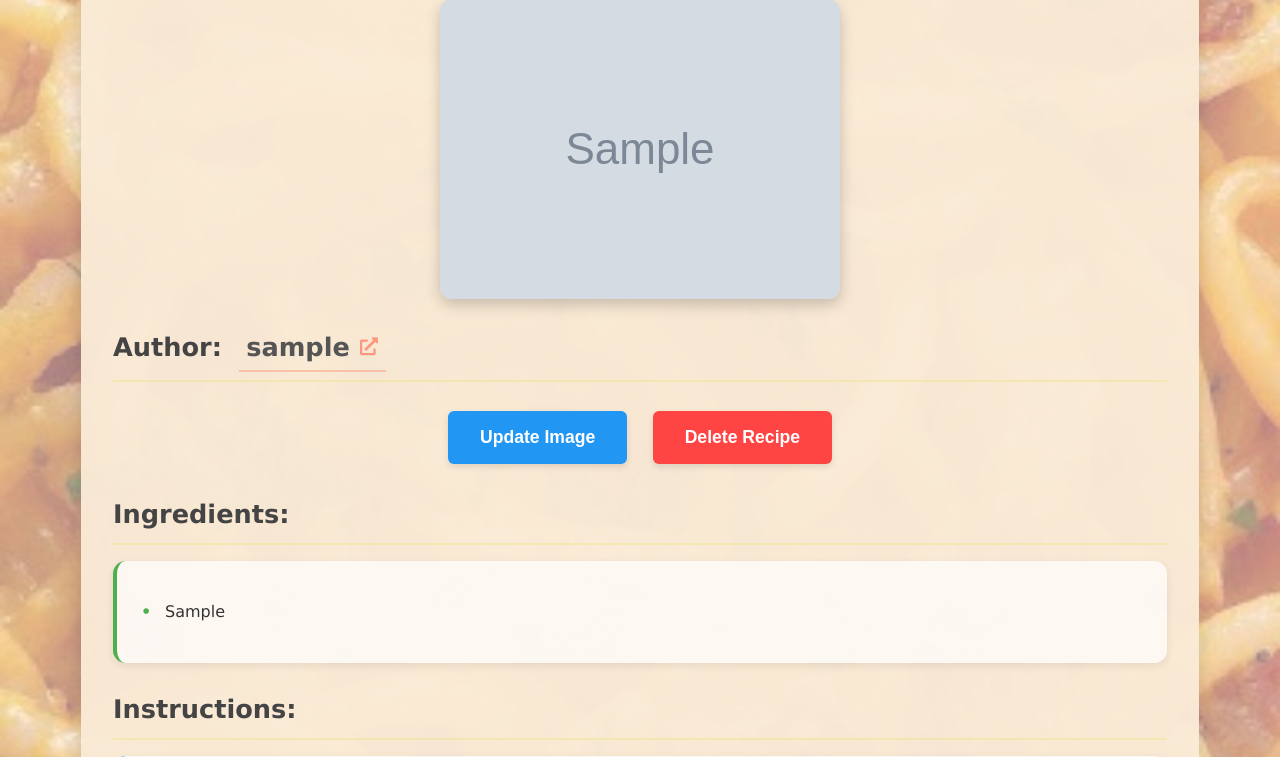
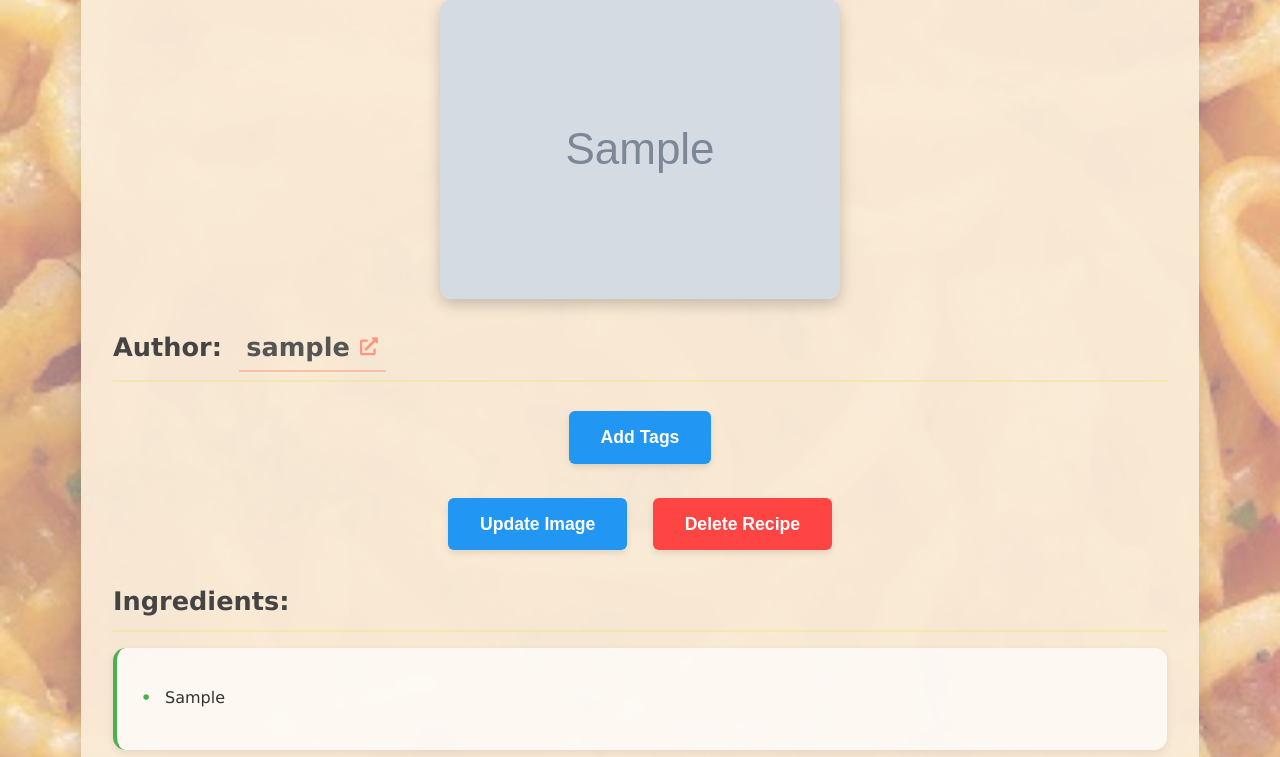
Before and after one commit to MySTerY1747/FlavorFolio, a Django app: page /recipe/1/ in a window 1280 px wide. Shown: the part 354-1111 px from the top of the page. Run offline with Django 5.2, Linux system fonts and the light colour scheme; a user stored in the database is signed in; tables that the repository leaves empty hold one stand-in row (values such as "Sample post"); grey boxes marked "Sample" are stand-in pictures; some libraries are stand-ins or nearby versions.

Commit message:
add new page to add new or existing tags to a recipe if authenticated

```diff
--- a/flavorfolio/recipes/urls.py
+++ b/flavorfolio/recipes/urls.py
@@ -30,4 +30,5 @@ urlpatterns = [
     ),
     path("add_comment/<int:recipe_id>/", views.add_comment, name="add_comment"),
     path("add_tag/", views.add_tag, name="add_tag"),
+    path("recipe/<int:recipe_id>/add_tags/", views.add_tags, name="add_tags"),
 ]
--- a/flavorfolio/recipes/views.py
+++ b/flavorfolio/recipes/views.py
@@ -296,3 +296,27 @@ def add_tag(request):
     else:
         form = AddTagForm()
     return render(request, "recipes/add_tag.html", {"form": form})
+
+
+@login_required
+def add_tags(request, recipe_id):
+    recipe = get_object_or_404(Recipe, id=recipe_id)
+    if request.method == "POST":
+        form = AddTagsForm(request.POST)
+        if form.is_valid():
+            # Add existing tags
+            for tag in form.cleaned_data["existing_tags"]:
+                tag.recipes.add(recipe)
+
+            # Add new tags
+            if form.cleaned_data["new_tags"]:
+                for tag_name in [
+                    name.strip() for name in form.cleaned_data["new_tags"].split(",")
+                ]:
+                    tag, created = Tag.objects.get_or_create(name=tag_name.title())
+                    tag.recipes.add(recipe)
+
+            return redirect(reverse("recipes:recipe", args=[recipe_id]))
+    else:
+        form = AddTagsForm()
+    return render(request, "recipes/add_tags.html", {"form": form, "recipe": recipe})
--- a/flavorfolio/templates/recipes/recipe.html
+++ b/flavorfolio/templates/recipes/recipe.html
@@ -22,6 +22,15 @@ FlavourFolio - {{ recipe.title }}
     <i class="fas fa-external-link-alt"></i>
   </a>
 </h1>
+
+{% if user.is_authenticated %}
+<div class="action-buttons">
+    <a href="{% url 'recipes:add_tags' recipe.id %}">
+        <button class="update-image-button">Add Tags</button>
+    </a>
+</div>
+{% endif %}
+
 {% if user == recipe.user %}
 <div class="action-buttons">
     <button class="update-image-button" onclick="toggleImageForm()">Update Image</button>
```
Also changed, not shown: flavorfolio/recipes/forms.py (+12 -0 lines), flavorfolio/templates/recipes/add_tags.html (added, +30 -0 lines).
